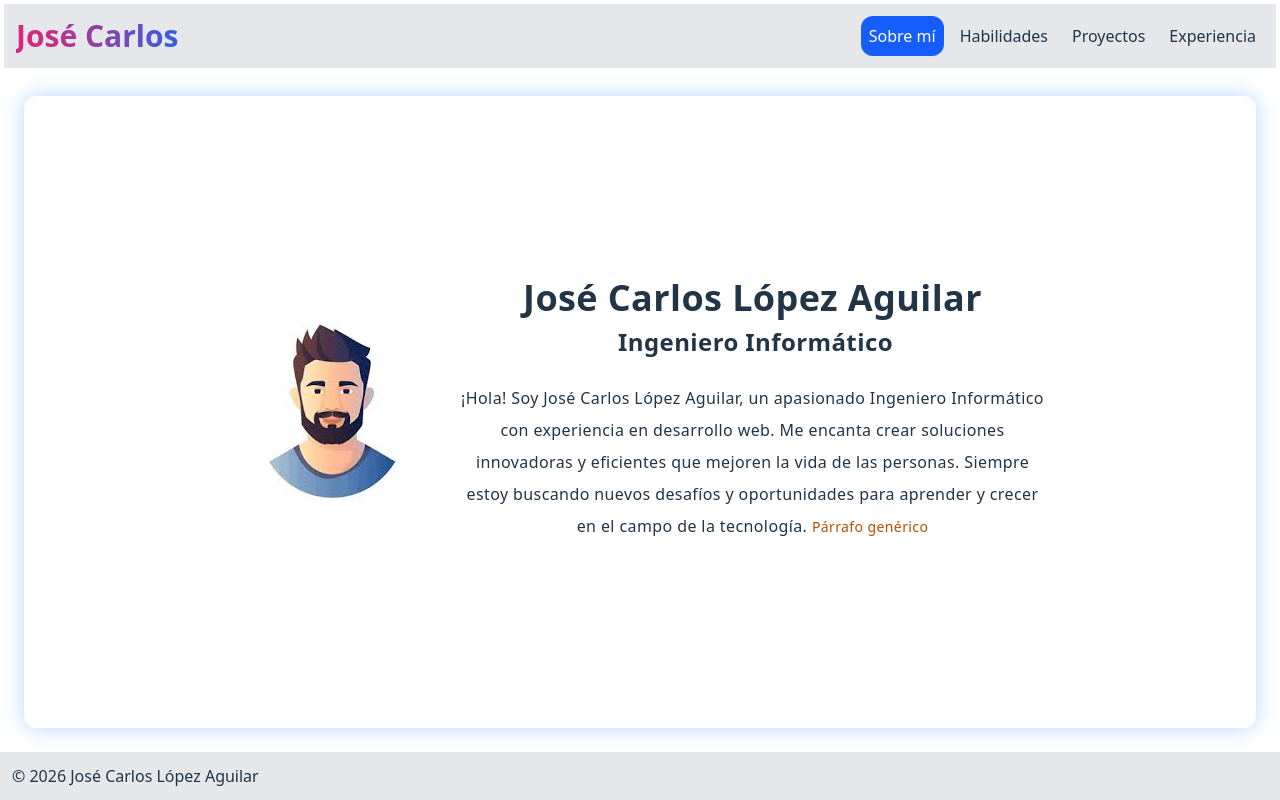
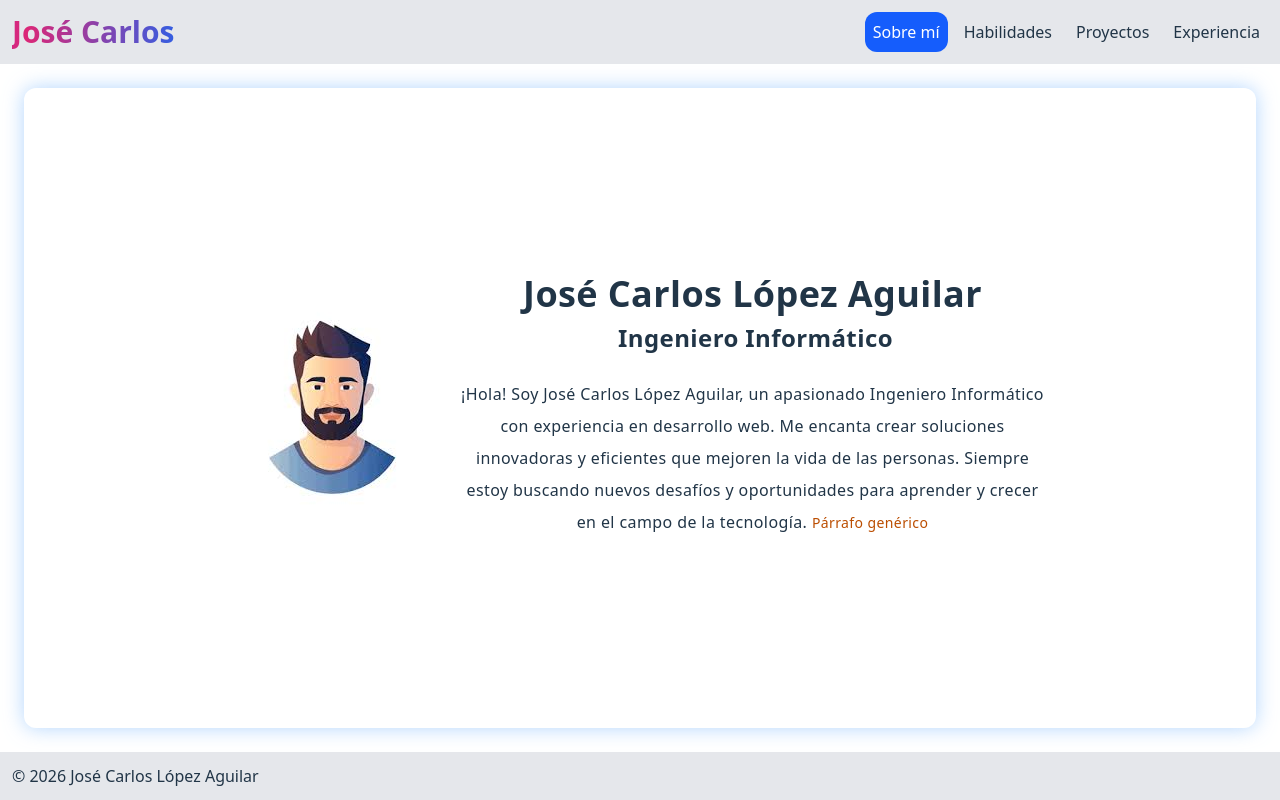
Before and after one commit to JoseCarlosPPK/portfolio, a React (Vite) app: page / in a window 1280 px wide. Built offline with nearby package versions, Linux system fonts and the light colour scheme.

Commit message:
Remove margin from header
I had to added by accident

```diff
--- a/src/index.css
+++ b/src/index.css
@@ -26,7 +26,7 @@
 }
 
 .header-pc {
-   @apply sticky top-0 m-1 flex items-center justify-between bg-gray-200 p-3;
+   @apply sticky top-0 flex items-center justify-between bg-gray-200 p-3;
    position: relative;
 }
 
```
